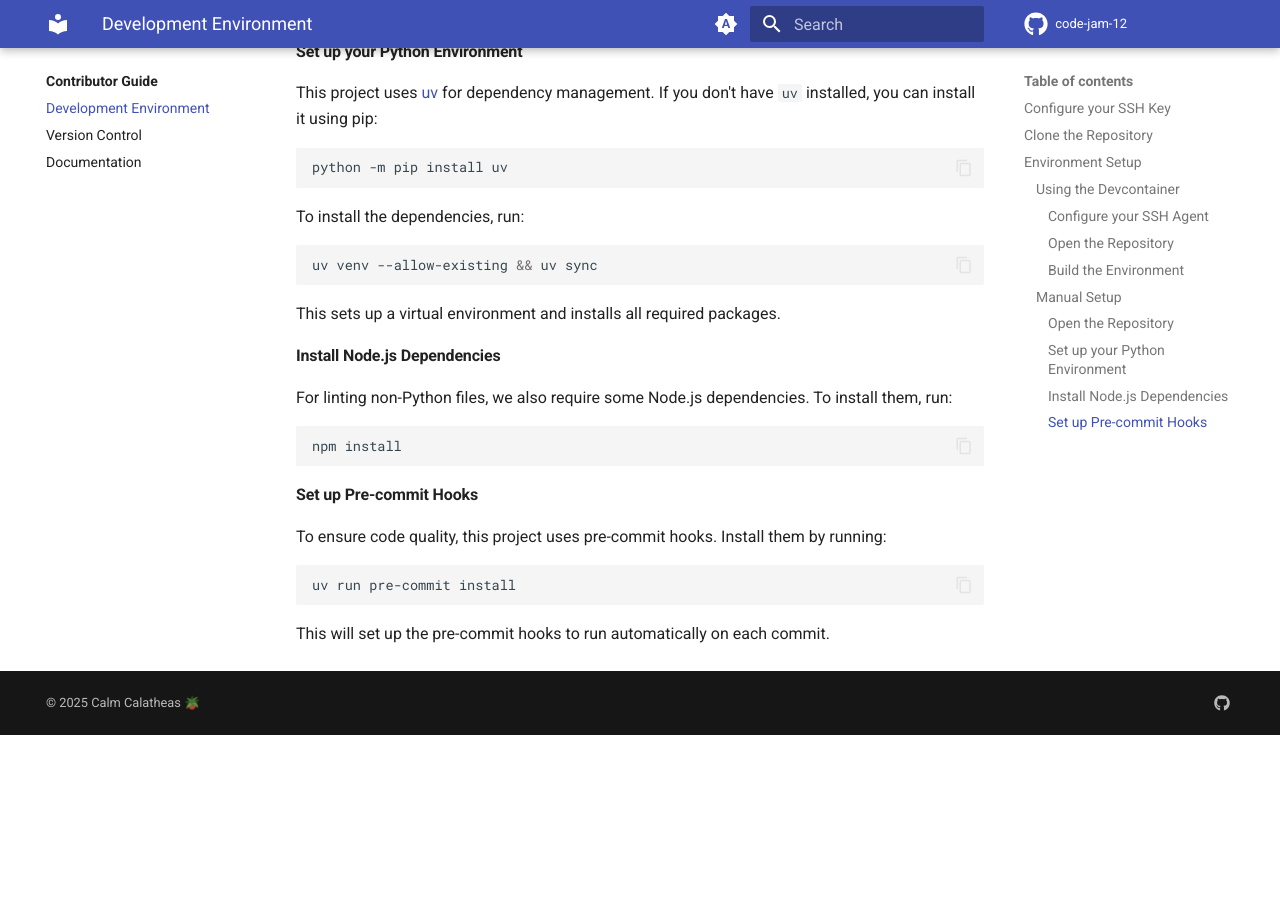
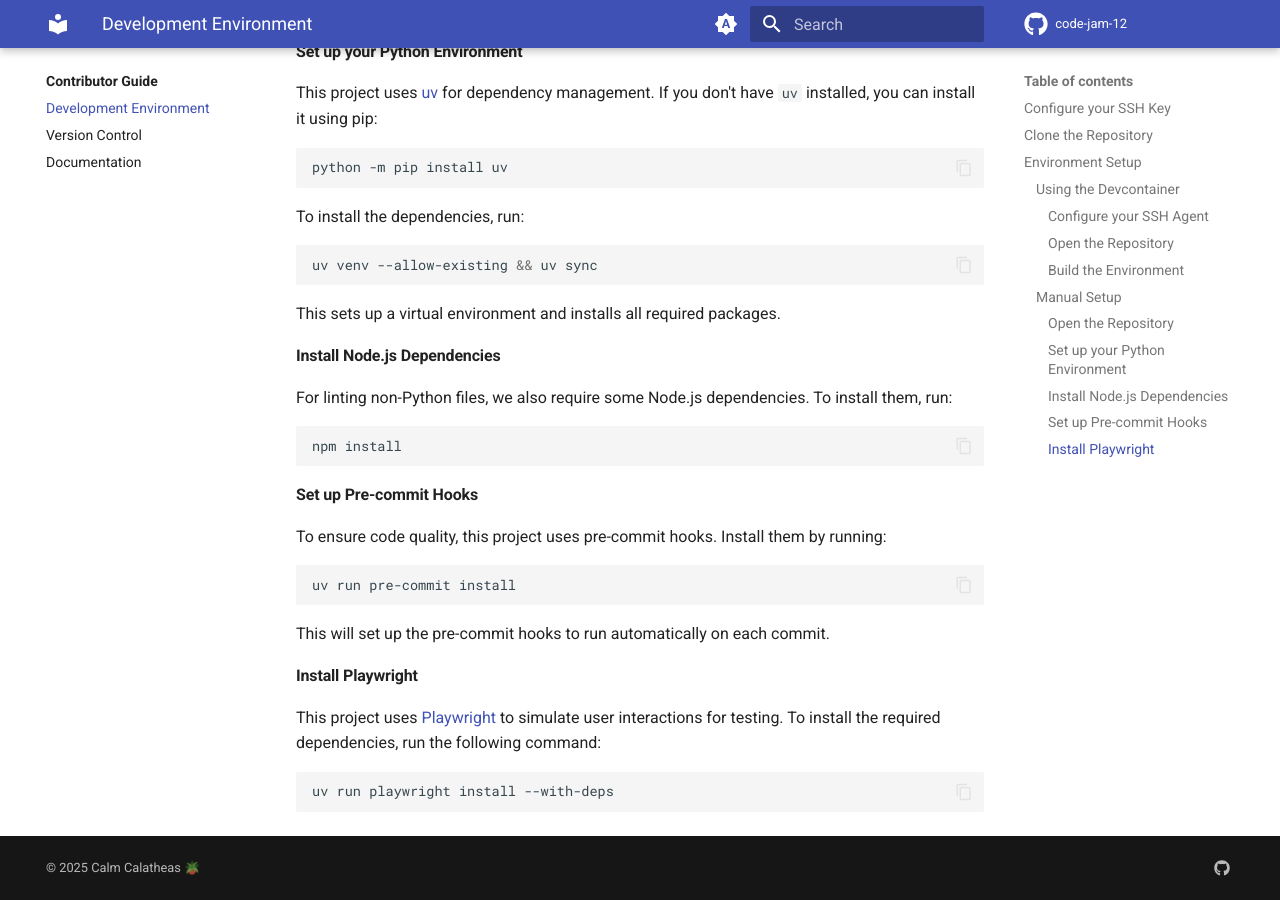
Before and after one commit to cj12-calm-calatheas/code-jam-12, an MkDocs documentation site: the page built from docs/contributor-guide/development-environment.md, in a window 1280 px wide and 900 px high, scrolled down 1942 px. Built offline with MkDocs 1.6.1 and Material for MkDocs 9.7.7, drawn with Linux system fonts in a browser that asks for light colours; comment, search, counter and statistics services are not loaded; before the commit the page ends 2677 px from its top, so only the background shows below that.

Commit message:
docs: update dev environment setup documentation

````diff
--- a/docs/contributor-guide/development-environment.md
+++ b/docs/contributor-guide/development-environment.md
@@ -136,3 +136,12 @@ uv run pre-commit install
 ```
 
 This will set up the pre-commit hooks to run automatically on each commit.
+
+#### Install Playwright
+
+This project uses [Playwright](https://playwright.dev/python/) to simulate user interactions for testing. To install the
+required dependencies, run the following command:
+
+```bash
+uv run playwright install --with-deps
+```
````
